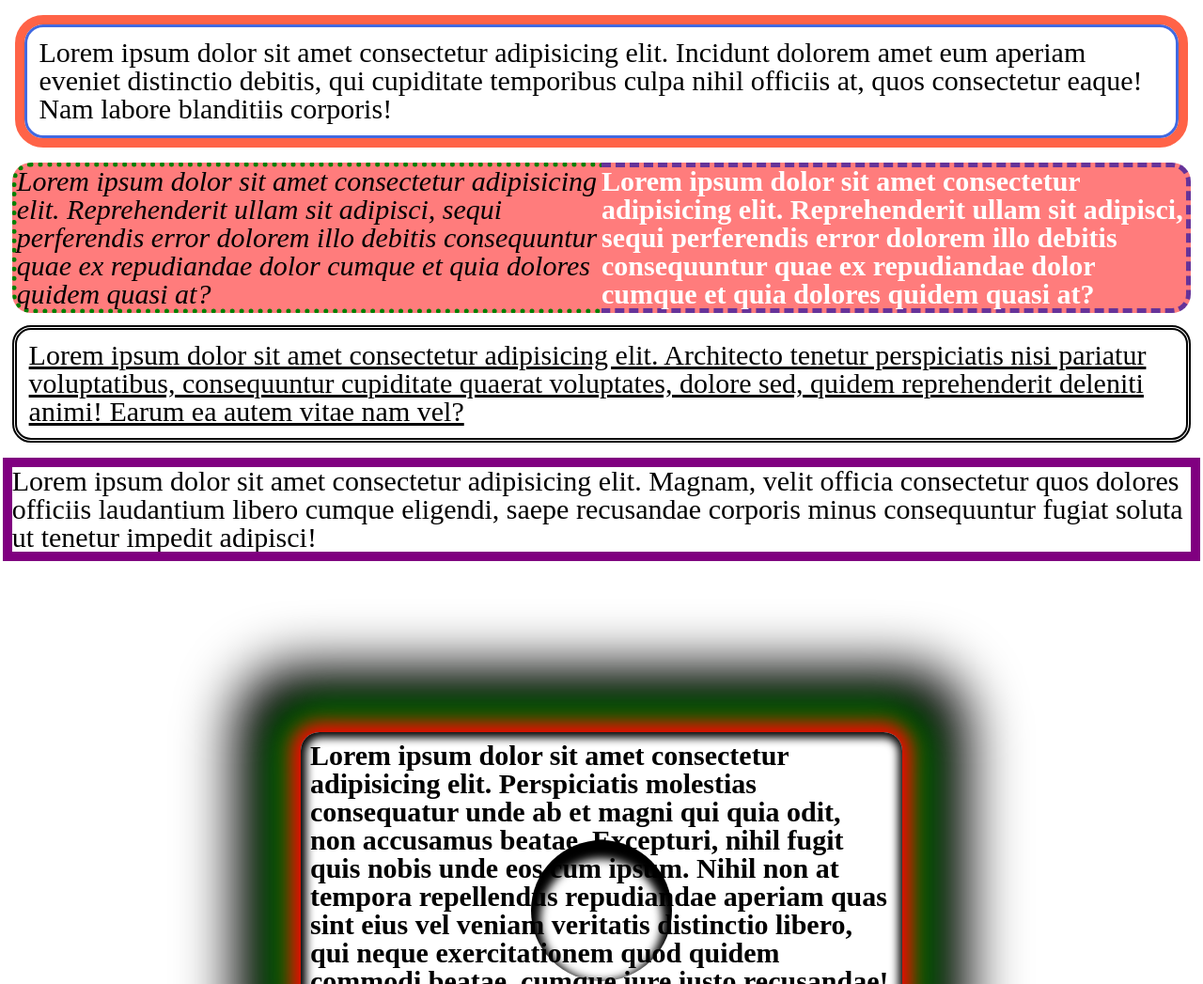
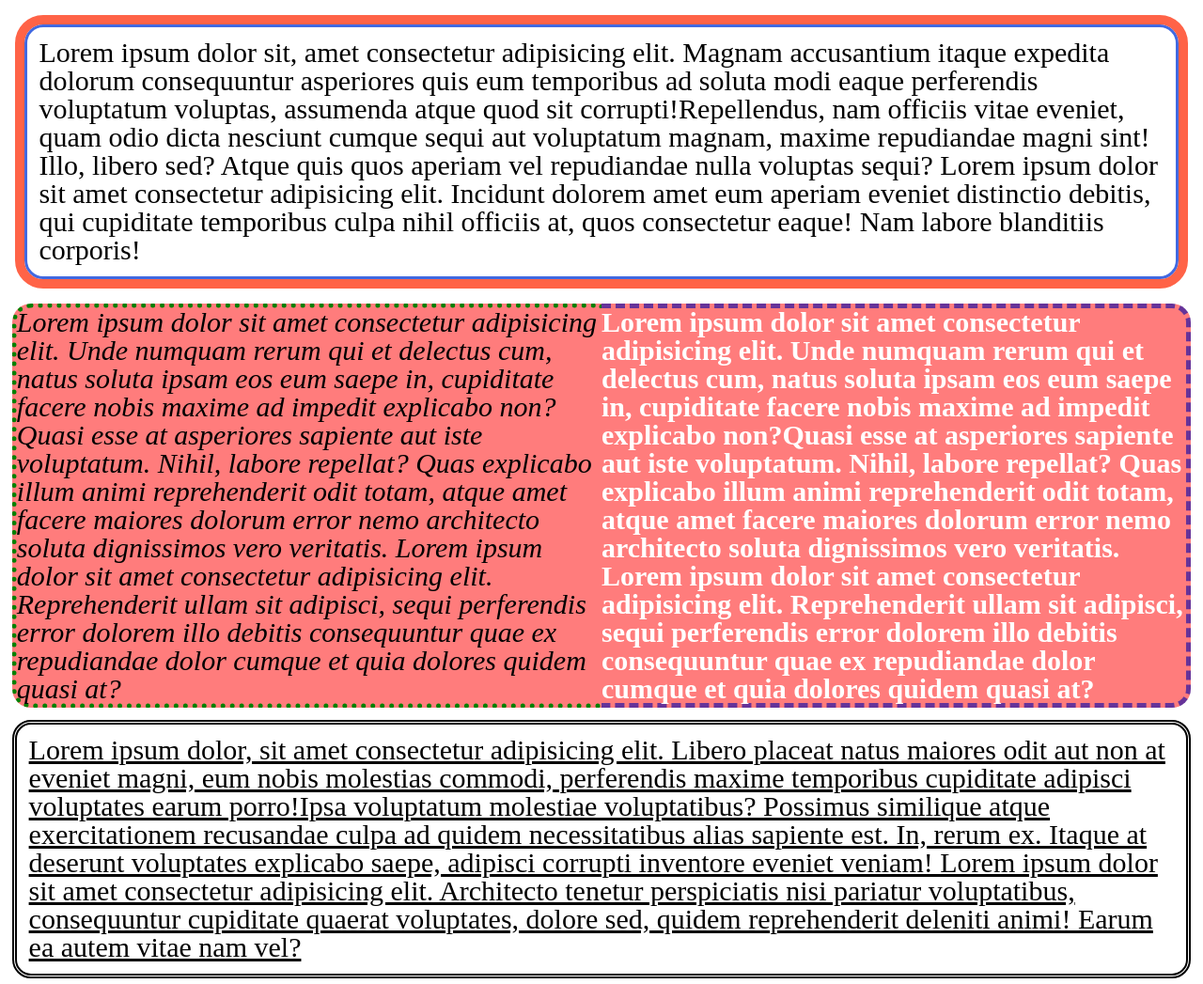
Before and after one commit to Arximed-A/Lesson_6, a plain HTML site: page index.html in a window 1280 px wide. Shown: the top 1047 px of the page at 94% size. Drawn offline with Linux system fonts and the light colour scheme; a web font is replaced by a local one.

Commit message:
New_site

```diff
--- a/css/style.css
+++ b/css/style.css
@@ -36,7 +36,7 @@ body {
 	line-height: 1;
 	color: #000;
 	font-size: 30px;
-	height: 2000px;
+	height: 3000px;
 }
 /*  */
 .border {
--- a/index.html
+++ b/index.html
@@ -11,26 +11,41 @@
 <body>
 	<div class="border">
 		<div class="border__solid">
+			Lorem ipsum dolor sit, amet consectetur adipisicing elit. Magnam accusantium itaque expedita dolorum
+			consequuntur asperiores quis eum temporibus ad soluta modi eaque perferendis voluptatum voluptas, assumenda
+			atque quod sit corrupti!Repellendus, nam officiis vitae eveniet, quam odio dicta nesciunt cumque sequi aut
+			voluptatum magnam, maxime repudiandae magni sint! Illo, libero sed? Atque quis quos aperiam vel repudiandae
+			nulla voluptas sequi?
 			Lorem ipsum dolor sit amet consectetur adipisicing elit. Incidunt dolorem amet eum aperiam eveniet distinctio
 			debitis, qui cupiditate temporibus culpa nihil officiis at, quos consectetur eaque! Nam labore blanditiis
 			corporis!
 		</div>
 		<div class="border__dotted">
+			Lorem ipsum dolor sit amet consectetur adipisicing elit. Unde numquam rerum qui et delectus cum, natus soluta
+			ipsam eos eum saepe in, cupiditate facere nobis maxime ad impedit explicabo non?Quasi esse at asperiores
+			sapiente aut iste voluptatum. Nihil, labore repellat? Quas explicabo illum animi reprehenderit odit totam,
+			atque amet facere maiores dolorum error nemo architecto soluta dignissimos vero veritatis.
 			Lorem ipsum dolor sit amet consectetur adipisicing elit. Reprehenderit ullam sit adipisci, sequi perferendis
-			error
-			dolorem illo debitis consequuntur quae ex repudiandae dolor cumque et quia dolores quidem quasi at?
+			error dolorem illo debitis consequuntur quae ex repudiandae dolor cumque et quia dolores quidem quasi at?
 		</div>
 		<div class="border__dashed">
+			Lorem ipsum dolor sit amet consectetur adipisicing elit. Unde numquam rerum qui et delectus cum, natus soluta
+			ipsam eos eum saepe in, cupiditate facere nobis maxime ad impedit explicabo non?Quasi esse at asperiores
+			sapiente aut iste voluptatum. Nihil, labore repellat? Quas explicabo illum animi reprehenderit odit totam,
+			atque amet facere maiores dolorum error nemo architecto soluta dignissimos vero veritatis.
 			Lorem ipsum dolor sit amet consectetur adipisicing elit. Reprehenderit ullam sit adipisci, sequi perferendis
 			error dolorem illo debitis consequuntur quae ex repudiandae dolor cumque et quia dolores quidem quasi at?
 		</div>
 		<div class="border radius">
+			Lorem ipsum dolor, sit amet consectetur adipisicing elit. Libero placeat natus maiores odit aut non at eveniet magni, eum nobis molestias commodi, perferendis maxime temporibus cupiditate adipisci voluptates earum porro!Ipsa voluptatum molestiae voluptatibus? Possimus similique atque exercitationem recusandae culpa ad quidem necessitatibus alias sapiente est. In, rerum ex. Itaque at deserunt voluptates explicabo saepe, adipisci corrupti inventore eveniet veniam!
 			Lorem ipsum dolor sit amet consectetur adipisicing elit. Architecto tenetur perspiciatis nisi pariatur
 			voluptatibus, consequuntur cupiditate quaerat voluptates, dolore sed, quidem reprehenderit deleniti animi!
 			Earum ea autem vitae nam vel?
 		</div>
 
-		<div class="border__outline">Lorem ipsum dolor sit amet consectetur adipisicing elit. Magnam, velit officia
+		<div class="border__outline">
+			Lorem ipsum, dolor sit amet consectetur adipisicing elit. Libero delectus impedit consectetur quaerat iste tempore, quidem aut enim provident accusamus labore voluptatem aspernatur voluptatum temporibus. Minus, dicta quaerat. Iure, eaque.Omnis magni dolor, totam non in doloremque perspiciatis sapiente quae saepe voluptatum libero reiciendis architecto, explicabo, incidunt quisquam quasi laborum quia. Odio soluta nisi animi fugit perspiciatis quia iure voluptatum.
+			Lorem ipsum dolor sit amet consectetur adipisicing elit. Magnam, velit officia
 			consectetur quos
 			dolores officiis laudantium libero cumque eligendi, saepe recusandae corporis minus consequuntur fugiat soluta
 			ut tenetur impedit adipisci!
```
